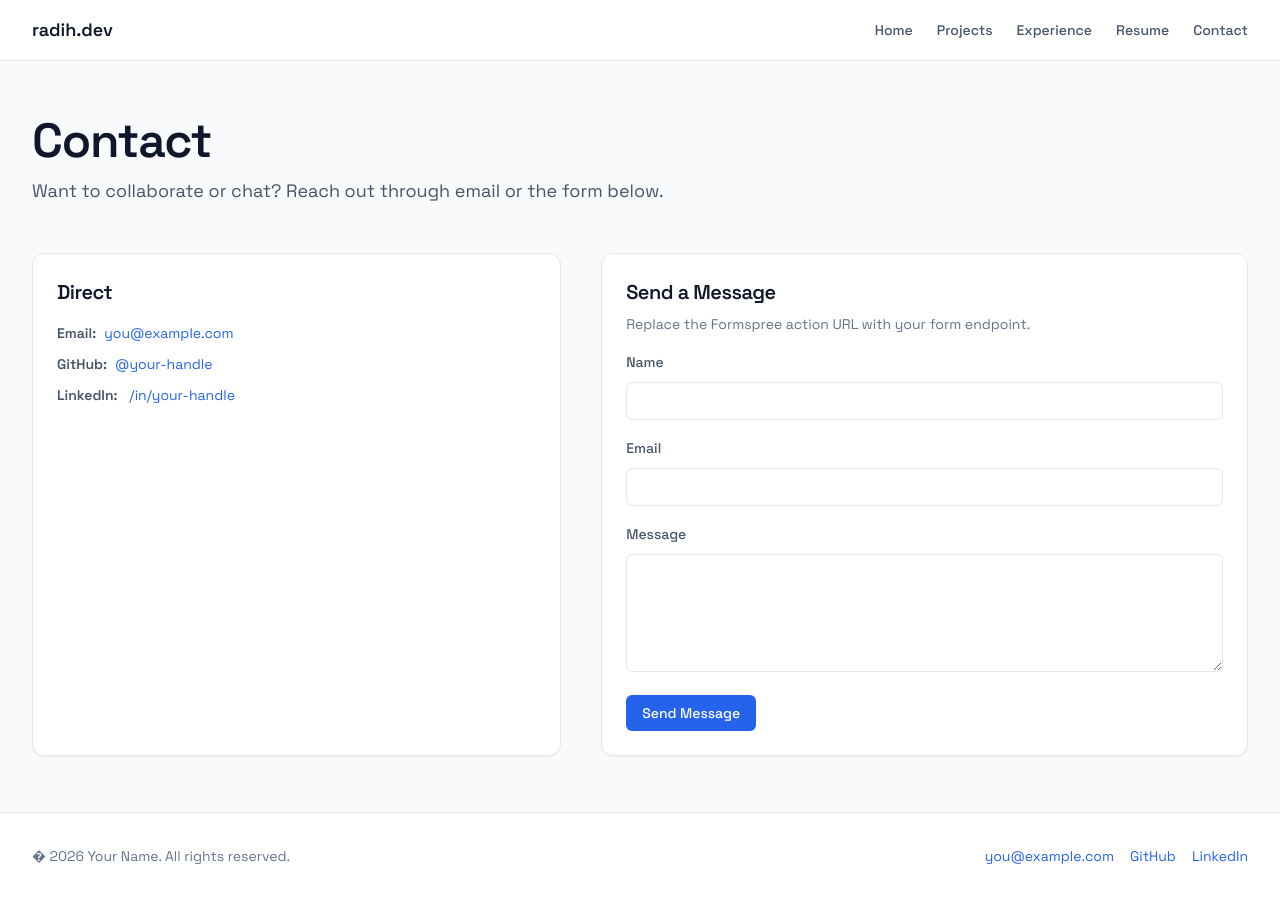
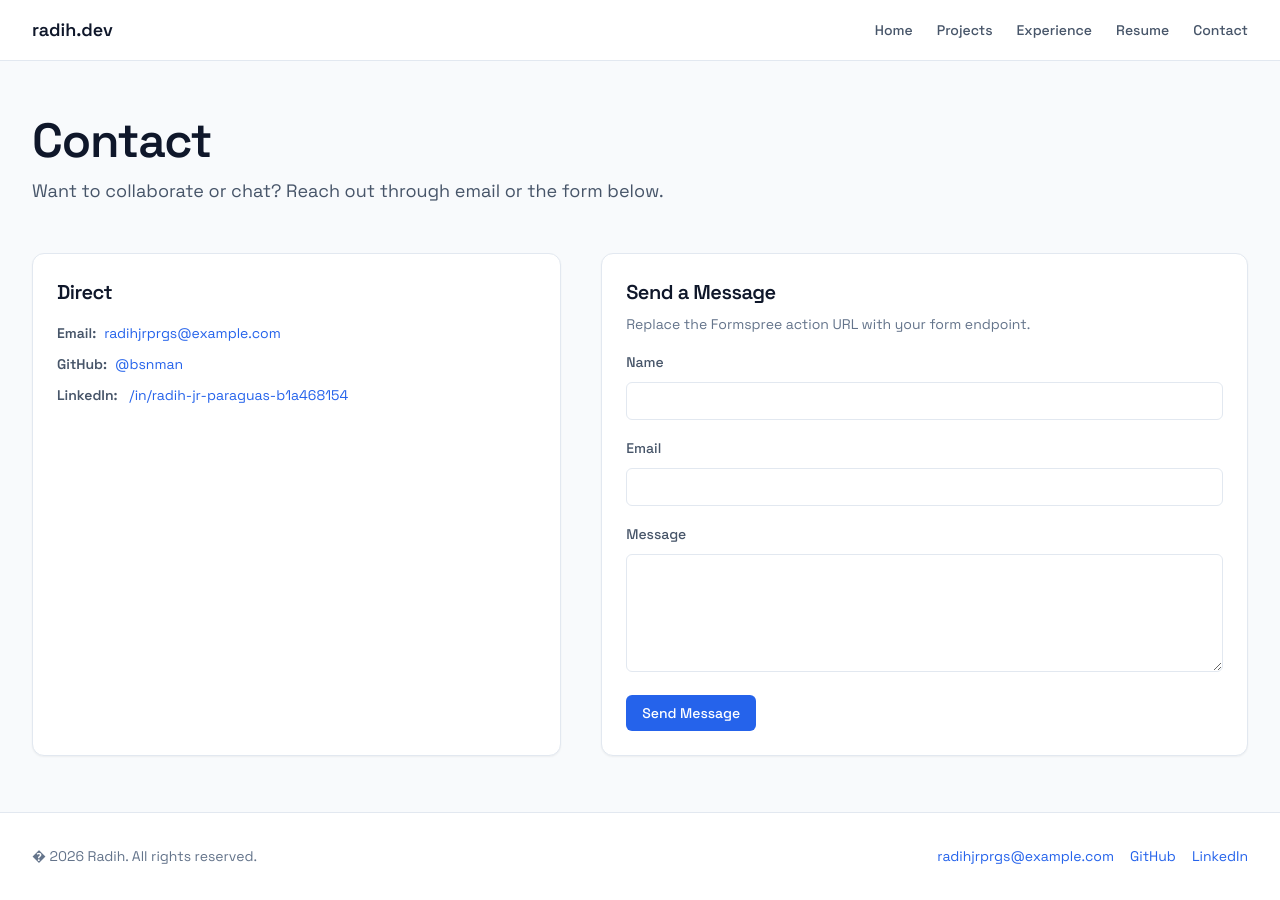
Before and after one commit to bsnman/radih.dev, a Vue app: page /contact in a window 1280 px wide. Built offline with nearby package versions, Linux system fonts and the light colour scheme.

Commit message:
Change correct email, linkedin and github

```diff
--- a/src/components/Footer.vue
+++ b/src/components/Footer.vue
@@ -1,11 +1,11 @@
 <template>
   <footer class="border-t border-slate-200 bg-white">
     <div class="container flex flex-col gap-4 py-8 text-sm text-slate-600 md:flex-row md:items-center md:justify-between">
-      <p class="text-slate-500">� 2026 Your Name. All rights reserved.</p>
+      <p class="text-slate-500">� 2026 Radih. All rights reserved.</p>
       <div class="flex flex-wrap gap-4">
-        <a href="mailto:you@example.com">you@example.com</a>
-        <a href="https://github.com/your-handle" target="_blank" rel="noreferrer">GitHub</a>
-        <a href="https://linkedin.com/in/your-handle" target="_blank" rel="noreferrer">LinkedIn</a>
+        <a href="mailto:radihjrprgs@example.com">radihjrprgs@example.com</a>
+        <a href="https://github.com/bsnman" target="_blank" rel="noreferrer">GitHub</a>
+        <a href="https://www.linkedin.com/in/radih-jr-paraguas-b1a468154/" target="_blank" rel="noreferrer">LinkedIn</a>
       </div>
     </div>
   </footer>
--- a/src/pages/Contact.vue
+++ b/src/pages/Contact.vue
@@ -13,16 +13,16 @@
         <div class="mt-4 space-y-2 text-sm">
           <p>
             <span class="font-semibold text-slate-600">Email:</span>
-            <a href="mailto:you@example.com" class="ml-2">you@example.com</a>
+            <a href="mailto:radihjrprgs@example.com" class="ml-2">radihjrprgs@example.com</a>
           </p>
           <p>
             <span class="font-semibold text-slate-600">GitHub:</span>
-            <a href="https://github.com/your-handle" target="_blank" rel="noreferrer" class="ml-2">@your-handle</a>
+            <a href="https://github.com/bsnman" target="_blank" rel="noreferrer" class="ml-2">@bsnman</a>
           </p>
           <p>
             <span class="font-semibold text-slate-600">LinkedIn:</span>
-            <a href="https://linkedin.com/in/your-handle" target="_blank" rel="noreferrer" class="ml-2">
-              /in/your-handle
+            <a href="https://www.linkedin.com/in/radih-jr-paraguas-b1a468154/" target="_blank" rel="noreferrer" class="ml-2">
+              /in/radih-jr-paraguas-b1a468154
             </a>
           </p>
         </div>
--- a/src/pages/Home.vue
+++ b/src/pages/Home.vue
@@ -30,7 +30,7 @@ const techStack = [
     <section class="grid gap-10 lg:grid-cols-[1.2fr_0.8fr] lg:items-center">
       <div>
         <p class="text-sm font-semibold uppercase tracking-[0.2em] text-slate-500">Portfolio</p>
-        <h1 class="mt-4">Radih J. Paraguas</h1>
+        <h1 class="mt-4">Radih Jr Paraguas</h1>
         <p class="mt-4 text-lg text-slate-600">
           Full-stack software engineer building AI-powered platforms and scalable backend systems.
         </p>
```
